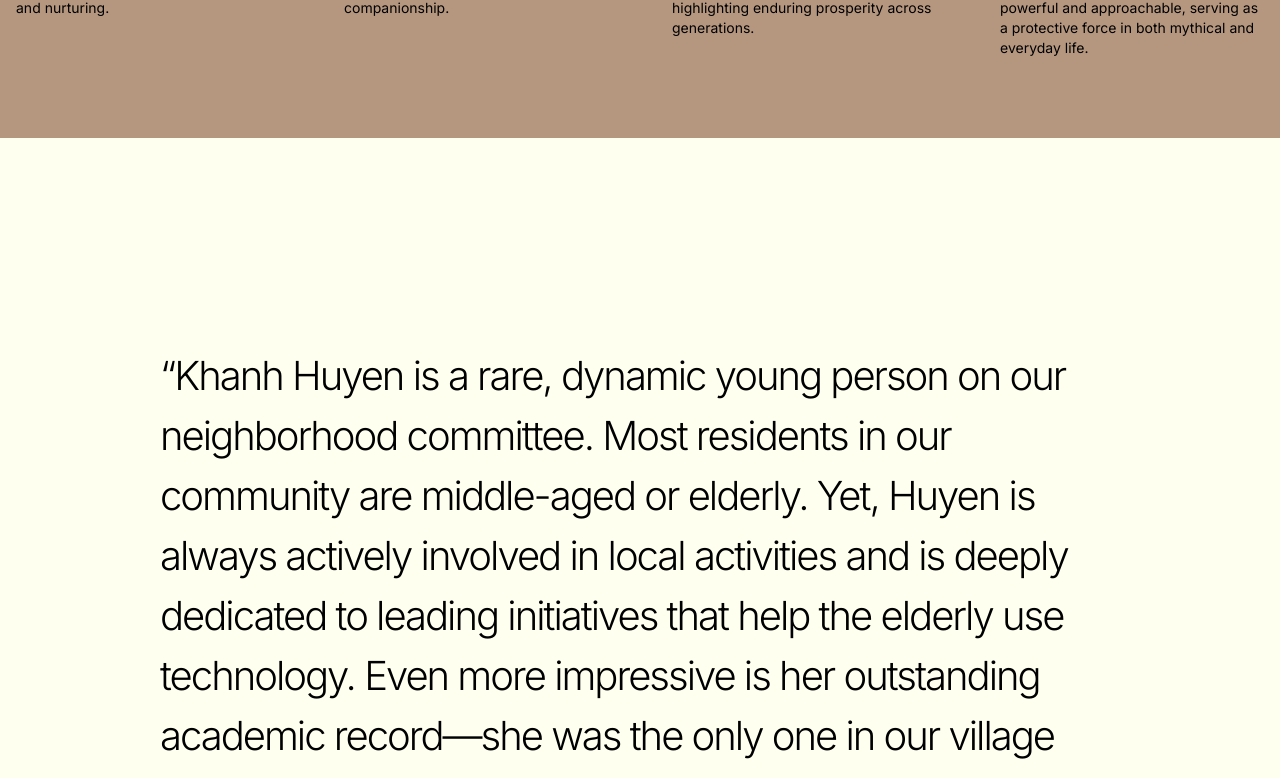
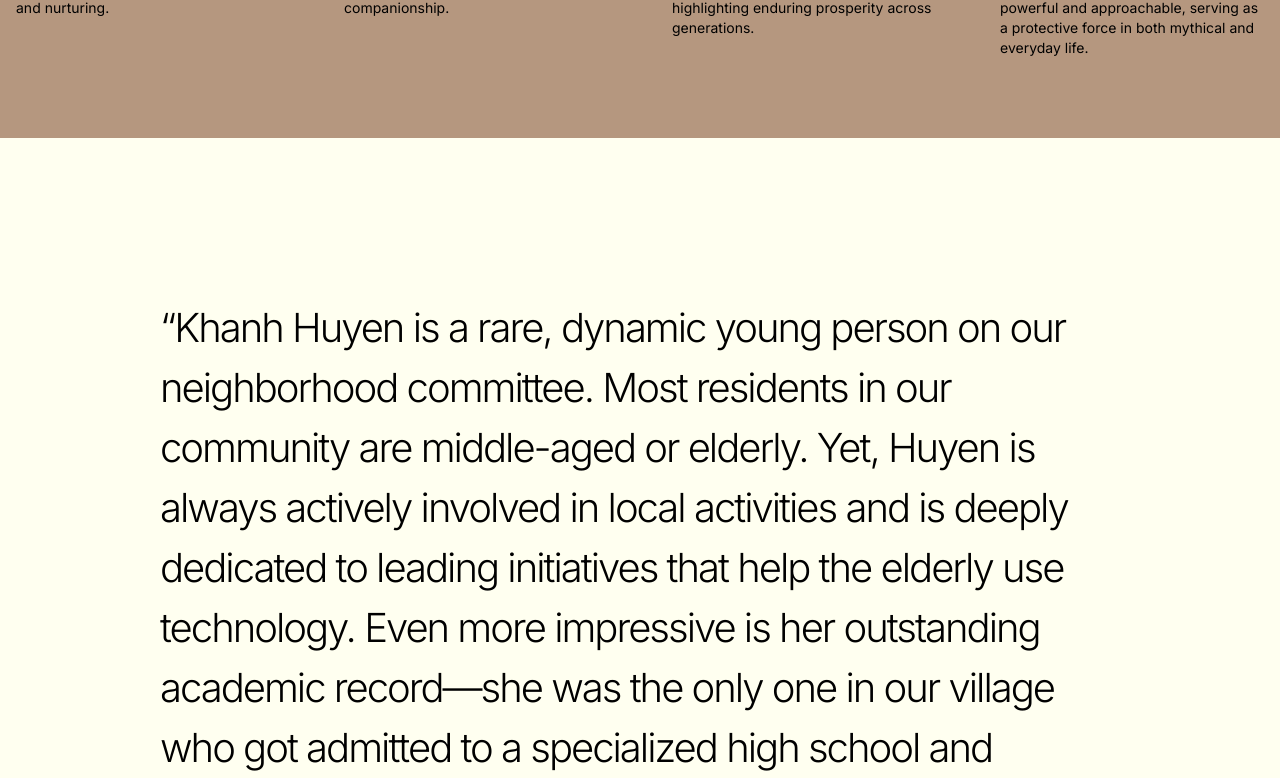
Before and after one commit to giahienpham/huyen-s-portfolio, a React (Vite) app: page / in a window 1280 px wide. Shown: the part 7859-8637 px from the top of the page. Built offline with nearby package versions, Linux system fonts and the light colour scheme.

Commit message:
fix padding recommendation

```diff
--- a/src/components/Recommendations.jsx
+++ b/src/components/Recommendations.jsx
@@ -30,7 +30,7 @@ const itemVariants = {
 
 const Recommendations = () => {
   return (
-    <section className="container mx-auto mb-8 mt-12" id="recommendation">
+    <section className="container mx-auto mb-8" id="recommendation">
       <motion.div
         initial="hidden"
         whileInView="show"
```
